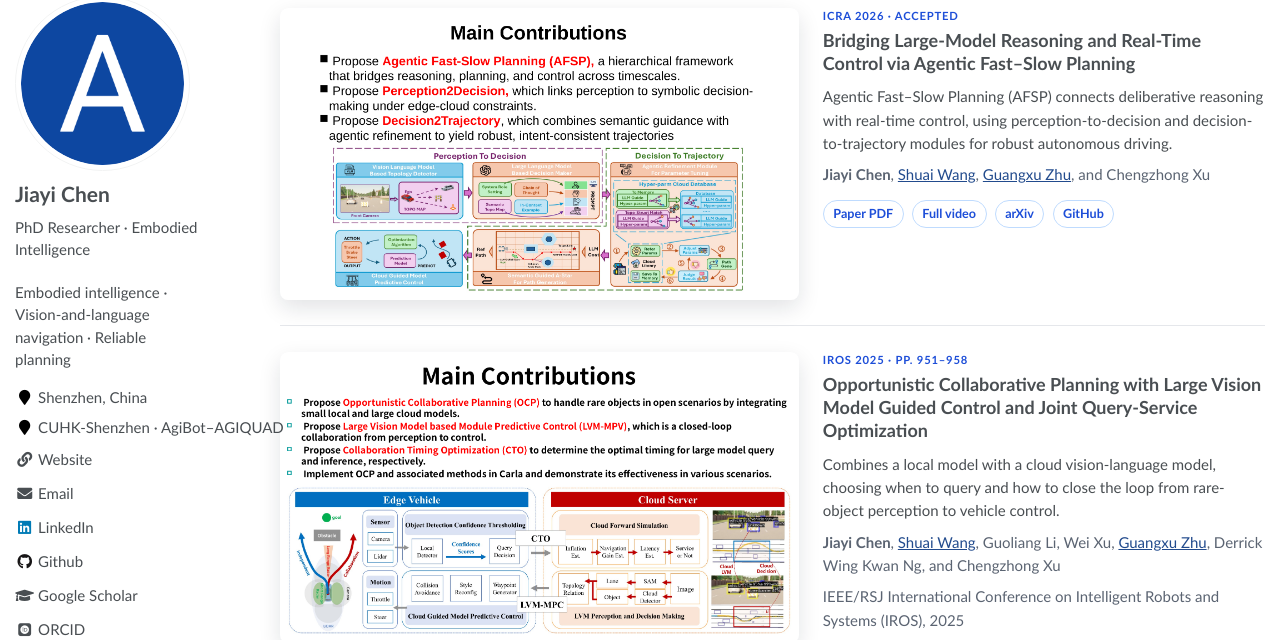
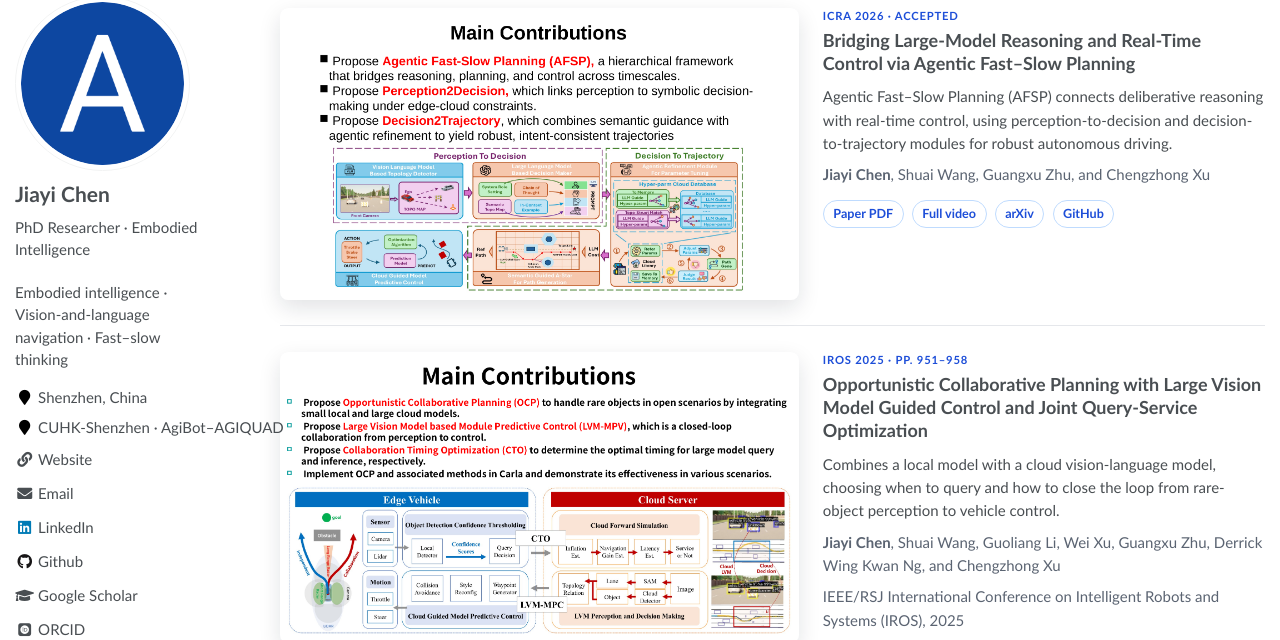
Before and after one commit to cjychenjiayi/cjychenjiayi.github.io, a Jekyll site: the page built from _pages/about.md, in a window 1280 px wide and 1400 px high, scrolled down 658 px. Shown: the part 95-735 px from the top of the window. Built offline with Jekyll 4.4.1, drawn with Linux system fonts in a browser that asks for light colours; some web fonts are replaced; some of the changed lines change nothing that is shown; some of the changed text lies outside the part shown.

Commit message:
Update research wording and author display
Published through project/tools/publish_website.sh.

```diff
--- a/_config.yml
+++ b/_config.yml
@@ -7,7 +7,7 @@
 
 # Site Settings
 title                    : "Jiayi Chen"
-description              : "Embodied intelligence · Vision-and-language navigation · Reliable planning"
+description              : "Embodied intelligence · Vision-and-language navigation · Fast–slow thinking"
 repository               : "cjychenjiayi/cjychenjiayi.github.io"
 google_scholar_stats_use_cdn : false
 
--- a/_pages/about.md
+++ b/_pages/about.md
@@ -39,7 +39,7 @@ Since May 2026, I have been working with <a href='https://www.agibot.com/' targe
     <div class='research-badge'>ICRA 2026 · accepted</div>
     <h3>Bridging Large-Model Reasoning and Real-Time Control via Agentic Fast–Slow Planning</h3>
     <p>Agentic Fast–Slow Planning (AFSP) connects deliberative reasoning with real-time control, using perception-to-decision and decision-to-trajectory modules for robust autonomous driving.</p>
-    <p class='research-meta'><strong>Jiayi Chen</strong>, <a href='https://people.ucas.edu.cn/~shuaiwang' target='_blank' rel='noopener'>Shuai Wang</a>, <a href='https://sites.google.com/view/guangxuzhu' target='_blank' rel='noopener'>Guangxu Zhu</a>, and Chengzhong Xu</p>
+    <p class='research-meta'><strong>Jiayi Chen</strong>, Shuai Wang, Guangxu Zhu, and Chengzhong Xu</p>
     <p class='research-links'><a href='files/papers/icra-afsp.pdf' target='_blank' rel='noopener'>Paper PDF</a><a href='files/videos/icra-afsp-full.mp4' target='_blank' rel='noopener'>Full video</a><a href='https://arxiv.org/abs/2604.01681' target='_blank' rel='noopener'>arXiv</a><a href='https://github.com/cjychenjiayi/icra2026_AFSP' target='_blank' rel='noopener'>GitHub</a></p>
   </div>
 </div>
@@ -52,7 +52,7 @@ Since May 2026, I have been working with <a href='https://www.agibot.com/' targe
     <div class='research-badge'>IROS 2025 · pp. 951–958</div>
     <h3>Opportunistic Collaborative Planning with Large Vision Model Guided Control and Joint Query-Service Optimization</h3>
     <p>Combines a local model with a cloud vision-language model, choosing when to query and how to close the loop from rare-object perception to vehicle control.</p>
-    <p class='research-meta'><strong>Jiayi Chen</strong>, <a href='https://people.ucas.edu.cn/~shuaiwang' target='_blank' rel='noopener'>Shuai Wang</a>, Guoliang Li, Wei Xu, <a href='https://sites.google.com/view/guangxuzhu' target='_blank' rel='noopener'>Guangxu Zhu</a>, Derrick Wing Kwan Ng, and Chengzhong Xu</p>
+    <p class='research-meta'><strong>Jiayi Chen</strong>, Shuai Wang, Guoliang Li, Wei Xu, Guangxu Zhu, Derrick Wing Kwan Ng, and Chengzhong Xu</p>
     <p class='research-meta'>IEEE/RSJ International Conference on Intelligent Robots and Systems (IROS), 2025</p>
     <p class='research-links'><a href='files/papers/iros-ocp.pdf' target='_blank' rel='noopener'>Paper PDF</a><a href='files/videos/iros-ocp-full.mp4' target='_blank' rel='noopener'>Full video</a><a href='https://ieeexplore.ieee.org/document/11245999/' target='_blank' rel='noopener'>IEEE Xplore</a></p>
   </div>
@@ -66,7 +66,7 @@ Since May 2026, I have been working with <a href='https://www.agibot.com/' targe
     <div class='research-badge'>IEEE TMC · submitted</div>
     <h3>Not All Uncertainty Matters: Simulation-in-the-Loop Fast–Slow Reasoning for Decision-Critical Autonomous Driving System</h3>
     <p>A simulation-in-the-loop fast–slow reasoning pipeline that spends computation on uncertainty that can change a driving decision, rather than treating every prediction equally.</p>
-    <p class='research-meta'><strong>Jiayi Chen</strong>, <a href='https://people.ucas.edu.cn/~shuaiwang' target='_blank' rel='noopener'>Shuai Wang</a>, <a href='https://sites.google.com/view/guangxuzhu' target='_blank' rel='noopener'>Guangxu Zhu</a>, Derrick Wing Kwan Ng, Chengzhong Xu, and Kaibin Huang</p>
+    <p class='research-meta'><strong>Jiayi Chen</strong>, Shuai Wang, Guangxu Zhu, Derrick Wing Kwan Ng, Chengzhong Xu, and Kaibin Huang</p>
     <p class='research-links'><a href='files/papers/tmc-fast-slow.pdf' target='_blank' rel='noopener'>Paper PDF</a><a href='https://github.com/cjychenjiayi/3D_Bbox_uncertainty' target='_blank' rel='noopener'>GitHub</a></p>
   </div>
 </div>
@@ -81,7 +81,7 @@ Since May 2026, I have been working with <a href='https://www.agibot.com/' targe
     <div class='research-badge'>IEEE Communications Magazine · accepted</div>
     <h3>The Universal Language of CSI: Unifying Wireless Sensing Across Devices and Environments</h3>
     <p>Explores foundation-model interfaces for channel state information (CSI), with a unified representation that transfers wireless sensing across devices, environments, and downstream tasks.</p>
-    <p class='research-meta'><strong>Jiayi Chen</strong>, Weiting Ou, and <a href='https://sites.google.com/view/guangxuzhu' target='_blank' rel='noopener'>Guangxu Zhu</a></p>
+    <p class='research-meta'><strong>Jiayi Chen</strong>, Weiting Ou, and Guangxu Zhu</p>
     <p class='research-meta'>A wireless-sensing line spanning WiLLM, CSI foundation models, and device/environment adaptation</p>
     <p class='research-links'><a href='files/papers/commag-csi.pdf' target='_blank' rel='noopener'>Paper PDF</a><a href='https://arxiv.org/abs/2607.09727' target='_blank' rel='noopener'>arXiv</a><a href='https://github.com/cjychenjiayi/WiLLM' target='_blank' rel='noopener'>GitHub</a></p>
   </div>
```
